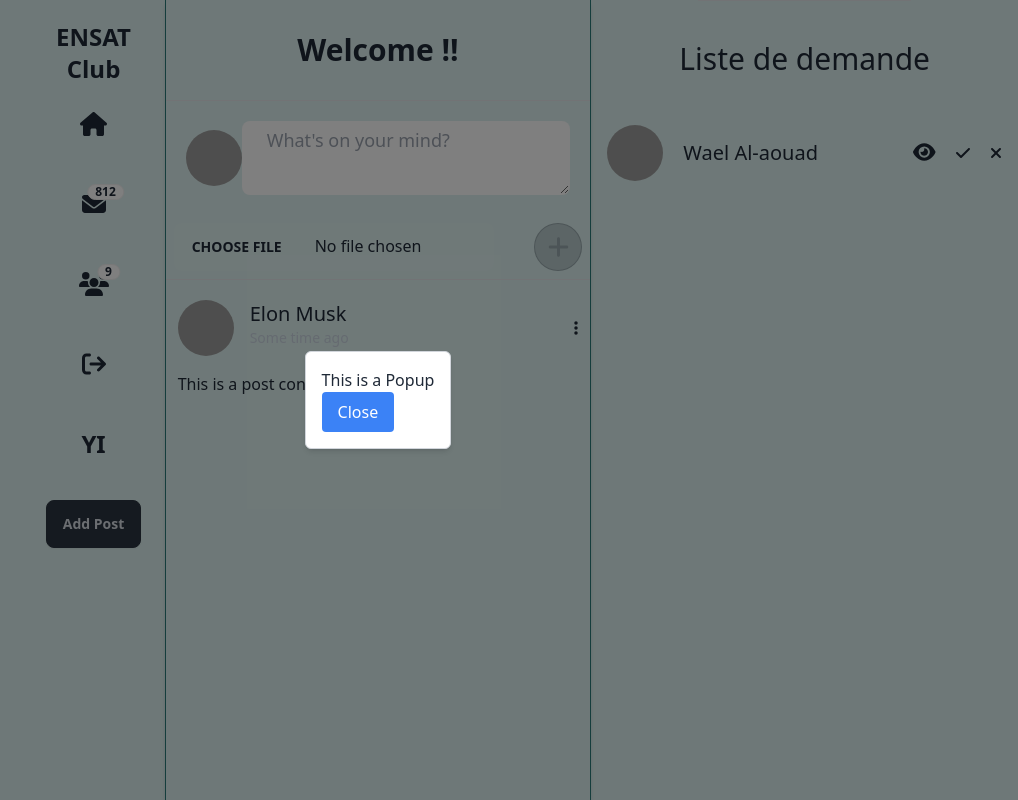
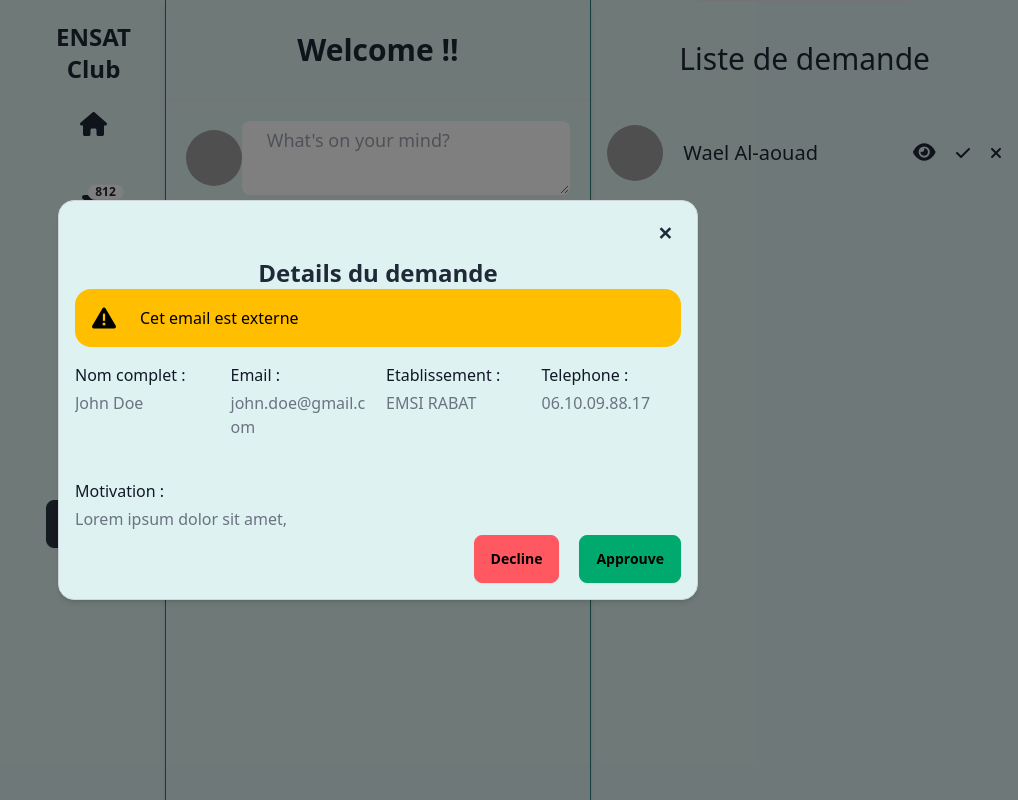
Before and after one commit to YassineIdr02/EnsatClub, a React (Vite) app in the folder client/: page /presidant in a window 1280 px wide. Both pictures are taken after a click on the icon 1186 px from the left and 151 px from the top of the page. Shown: the whole page, without its empty margins (262-1280 px from the left). Built offline with nearby package versions, Linux system fonts and the light colour scheme; grey boxes are pictures that could not be loaded.

Commit message:
LinkLogin

```diff
--- a/client/src/components/CludAdmin/AdminHome.jsx
+++ b/client/src/components/CludAdmin/AdminHome.jsx
@@ -3,7 +3,6 @@ import Posts from '../../features/gallery/Posts'
 import AddPost from './AddPost'
 import ListeDemande from './ListeDemande'
 import SideBar from '../SideBar'
-import Popup from './Popup'
 
 const AdminHome = () => {
   return (
@@ -13,12 +12,11 @@ const AdminHome = () => {
       </div>
       <div className="flex flex-col col-span-2 border-r border-l border-[#2B7A78] shadow-md">
         <div className="flex justify-center py-5 font-bold text-3xl my-3">
-        <div>Welcome !!</div>
+          <h2>Welcome !!</h2>
         </div>
         <AddPost />
         <Posts />
       </div>
-
       <div className="col-span-2 relative">
         <div className="top-0 sticky">
           <ListeDemande />
--- /dev/null
+++ b/client/src/components/CludAdmin/DemadeDetails.jsx
@@ -0,0 +1,12 @@
+import React from 'react'
+
+const DemadeDetails = () => {
+  return (
+    <div>
+
+
+    </div>
+  )
+}
+
+export default DemadeDetails
--- a/client/src/components/CludAdmin/ListeDemande.jsx
+++ b/client/src/components/CludAdmin/ListeDemande.jsx
@@ -2,6 +2,7 @@ import React, { useState } from 'react'
 import { FontAwesomeIcon } from '@fortawesome/react-fontawesome'
 import { faCheck, faXmark, faEye } from '@fortawesome/free-solid-svg-icons'
 import Popup from './Popup'
+
 
 const ListeDemande = () => {
     const [showPopup, setShowPopup] = useState(false);
@@ -12,7 +13,7 @@ const ListeDemande = () => {
 
     const handleClosePopup = () => {
         setShowPopup(false);
-      };
+    };
 
 
 
@@ -37,8 +38,9 @@ const ListeDemande = () => {
                             <FontAwesomeIcon
                                 icon={faEye}
                                 className="text-xl"
-                                onClick={() => togglePopup()}
+                                onClick={togglePopup}
                             />
+
                         </div>
                         <div className="lg:tooltip" data-tip="Accept">
                             <FontAwesomeIcon icon={faCheck} classNameName="text-xl" />
@@ -49,9 +51,8 @@ const ListeDemande = () => {
                     </div>
                 </div>
             </div>
-            {showPopup && (
-                <Popup onClose={handleClosePopup}/>
-            )}
+            {/* You can open the modal using document.getElementById('ID').showModal() method */}
+            {showPopup && <Popup onClose={handleClosePopup} />}
         </div>
     )
 }
--- a/client/src/components/CludAdmin/Popup.jsx
+++ b/client/src/components/CludAdmin/Popup.jsx
@@ -1,17 +1,79 @@
 import React from 'react';
+import { FontAwesomeIcon } from '@fortawesome/react-fontawesome';
+import { faTriangleExclamation } from '@fortawesome/free-solid-svg-icons';
+import { useRef, useEffect } from 'react';
 
 const Popup = ({ onClose }) => {
+  const modalRef = useRef(null);
+
+  const handleClickOutside = (event) => {
+    if (modalRef.current && !modalRef.current.contains(event.target)) {
+      onClose();
+    }
+  };
+
+  useEffect(() => {
+    const handleOutsideClick = (event) => {
+      handleClickOutside(event);
+    };
+
+    document.addEventListener('mousedown', handleOutsideClick);
+
+    return () => {
+      document.removeEventListener('mousedown', handleOutsideClick);
+    };
+  }, [onClose]);
+
   return (
     <div className="fixed top-0 left-0 w-full h-full flex items-center justify-center bg-black bg-opacity-50">
-      <div className="bg-white p-4 border border-gray-300 shadow-md rounded-md">
-        {/* Popup Content */}
-        <h2>This is a Popup</h2>
-        <button
-          className="bg-blue-500 hover:bg-blue-600 text-white py-2 px-4 rounded"
-          onClick={onClose}
-        >
-          Close
-        </button>
+      <div ref={modalRef} className="p-4 border border-gray-300 shadow-md rounded-2xl h-2/4  h-  bg-[#DEF2F1] w-3/6 flex flex-col justify-between">
+        <div>
+          <div className='flex justify-between mb-2'>
+            <div></div>
+            <button className="btn btn-sm btn-circle btn-ghost text-center text-lg" onClick={onClose}>✕</button>
+          </div>
+          <h2 className="text-center font-bold text-2xl">Details du demande</h2>
+        </div>
+
+        {/* Alert */}
+        <div role="alert" className="alert alert-warning mb-4 flex items-center">
+          <FontAwesomeIcon icon={faTriangleExclamation} className="text-2xl" />
+          <span className="ml-2">Cet email est externe</span>
+        </div>
+
+        {/* Information Details */}
+        <div className="flex-grow overflow-auto">
+          <dl className="grid grid-cols-1 gap-x-4 gap-y-8 sm:grid-cols-3 sm:col-gap-6 xl:grid-cols-4">
+            <div className="text-base font-medium text-gray-900">
+              <dt>Nom complet :</dt>
+              <dd className="mt-1 text-gray-500">John Doe</dd>
+            </div>
+            <div className="text-base font-medium text-gray-900">
+              <dt>Email :</dt>
+              <dd className="mt-1 text-gray-500 break-words">john.doe@gmail.com</dd>
+            </div>
+            <div className="text-base font-medium text-gray-900">
+              <dt>Etablissement :</dt>
+              <dd className="mt-1 text-gray-500 break-words">EMSI RABAT</dd>
+            </div>
+            <div className="text-base font-medium text-gray-900">
+              <dt>Telephone :</dt>
+              <dd className="mt-1 text-gray-500 break-words">06.10.09.88.17</dd>
+            </div>
+            <div className="text-base font-medium text-gray-900 col-start-1 col-end-3 mt-2">
+              <dt>Motivation :</dt>
+              <dd className="mt-1 text-gray-500 break-words">
+                Lorem ipsum dolor sit amet, consectetur adipisicing elit. ...
+              </dd>
+            </div>
+          </dl>
+        </div>
+
+        {/* Buttons */}
+        <div className="flex flex-row gap-5 items-center justify-end">
+          <button className="btn btn-error" onClick={onClose}>Decline</button>
+          <button className="btn btn-success" onClick={onClose}>Approuve</button>
+        </div>
       </div>
     </div>
   );
```
Lines whose indentation alone changed are shown as unchanged.
